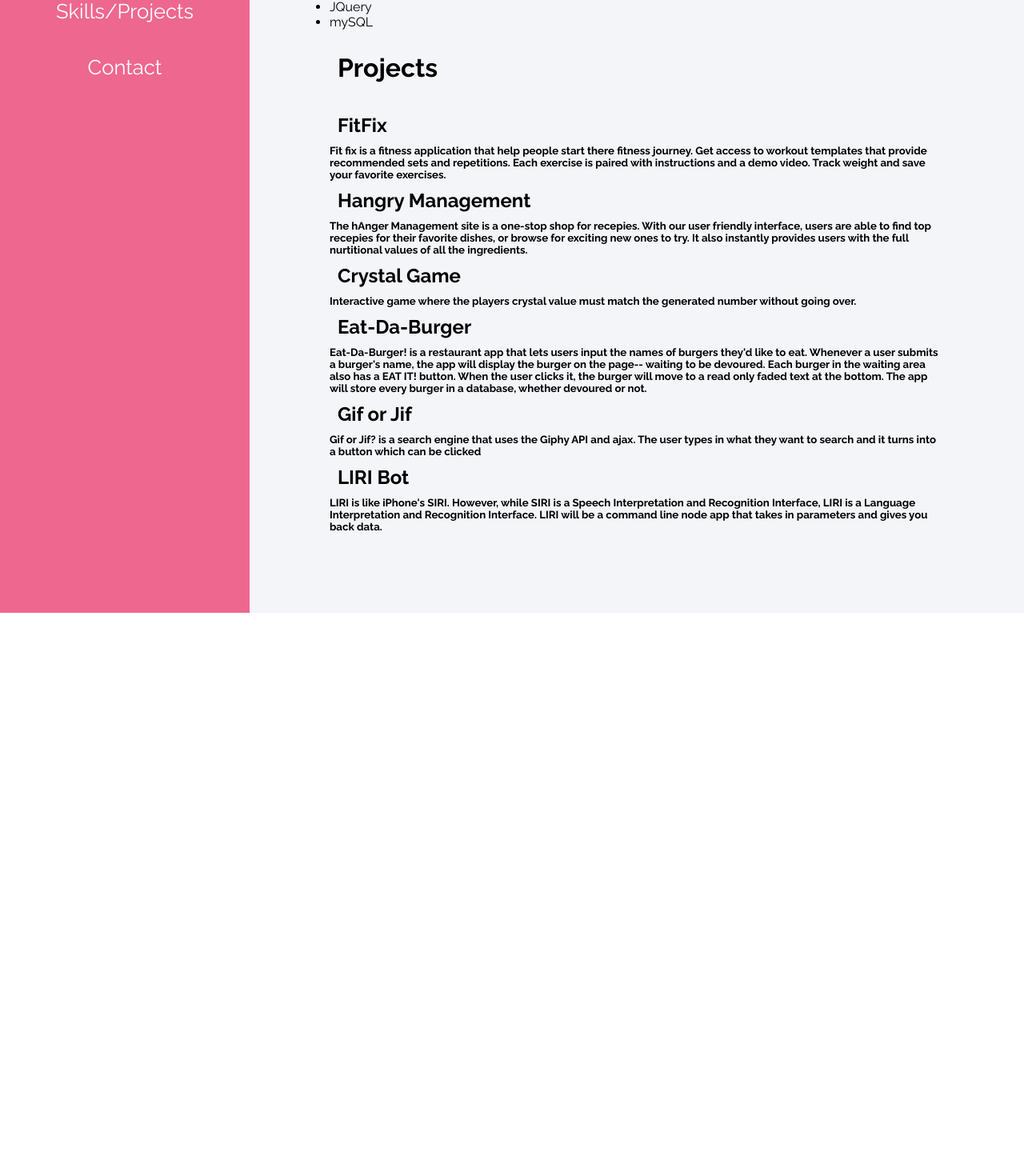
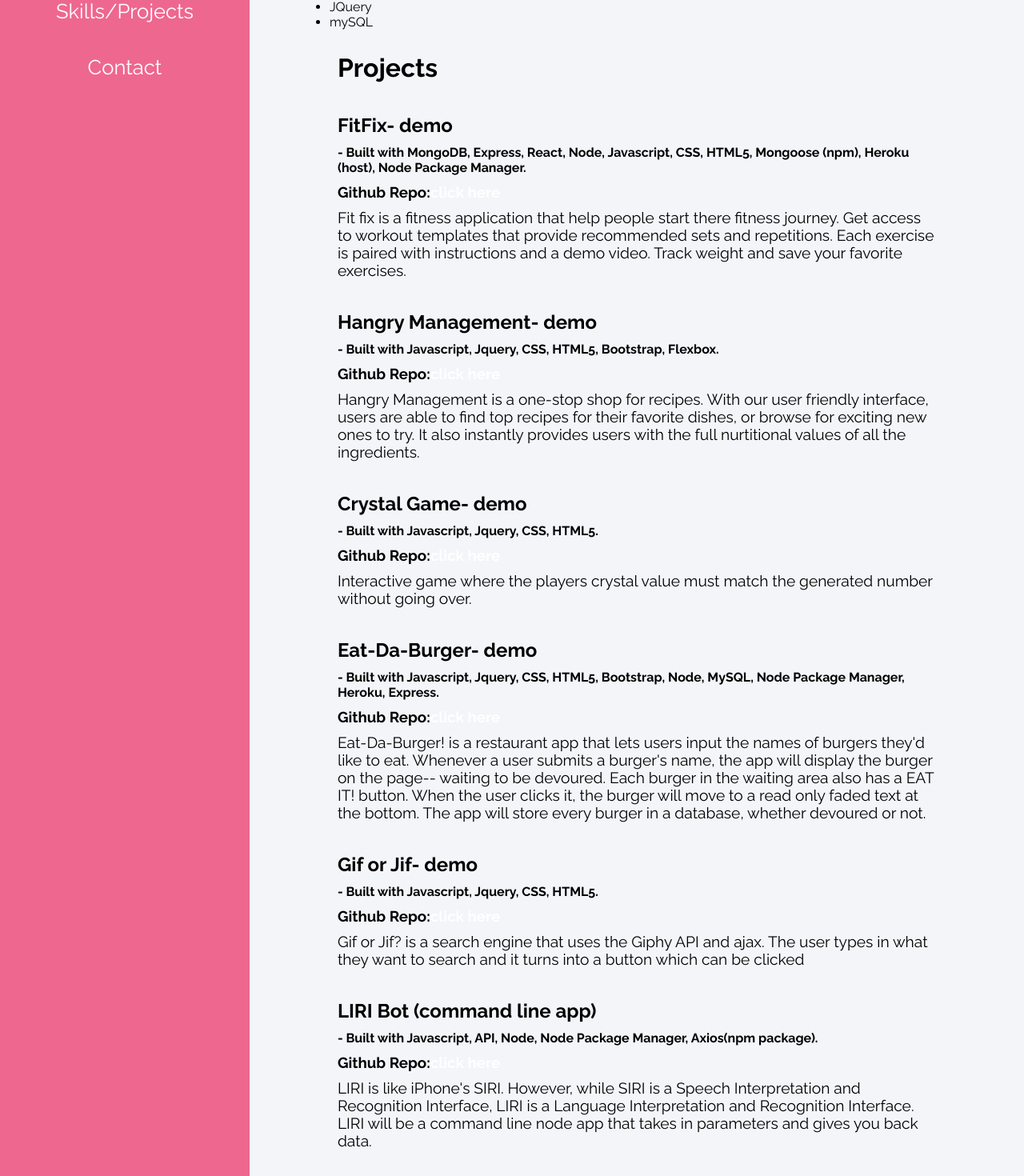
Before and after one commit to vnunez0914/react-portfolio, a React (Create React App) app: page /skills in a window 1280 px wide. Shown: the part 311-1781 px from the top of the page at 80% size. Before the commit the page ends 1077 px from the top, so only its background shows below. Built offline with nearby package versions, Linux system fonts and the light colour scheme.

Commit message:
added github repo and tech used to projects

```diff
--- a/src/contents/Skills.js
+++ b/src/contents/Skills.js
@@ -31,41 +31,78 @@ class Skills extends Component {
         <h1>Projects</h1>
         <br></br>
         <a href="https://shrouded-falls-90324.herokuapp.com/" target="_blank">
-          <h2>FitFix</h2>
+          <h2>FitFix- demo</h2>
         </a>
-        <h5>
+        <h4>
+          - Built with MongoDB, Express, React, Node, Javascript, CSS, HTML5,
+          Mongoose (npm), Heroku (host), Node Package Manager.
+        </h4>
+        <h3>
+          Github Repo:
+            <a class="links" href="https://github.com/joe8021/project3" target="_blank">
+             click here
+          </a>
+        </h3>
+        <p>
           Fit fix is a fitness application that help people start there fitness
           journey. Get access to workout templates that provide recommended sets
           and repetitions. Each exercise is paired with instructions and a demo
           video. Track weight and save your favorite exercises.
-        </h5>
-
+        </p>
+          <br></br>
         <a
           href="https://hangry-squad.github.io/Hanger-Management/"
           target="_blank"
         >
-          <h2>Hangry Management</h2>
+          <h2>Hangry Management- demo</h2>
         </a>
-        <h5>
-          The hAnger Management site is a one-stop shop for recepies. With our
-          user friendly interface, users are able to find top recepies for their
+        <h4>
+          - Built with Javascript, Jquery, CSS, HTML5, Bootstrap, Flexbox.
+        </h4>
+        <h3>
+          Github Repo:
+            <a class="links" href=" https://hangry-squad.github.io/Hanger-Management/" target="_blank">
+             click here
+          </a>
+        </h3>
+        <p>
+          Hangry Management is a one-stop shop for recipes. With our
+          user friendly interface, users are able to find top recipes for their
           favorite dishes, or browse for exciting new ones to try. It also
           instantly provides users with the full nurtitional values of all the
           ingredients.
-        </h5>
-
+        </p>
+          <br></br>
         <a href="https://vnunez0914.github.io/crystal-game/" target="_blank">
-          <h2>Crystal Game</h2>
+          <h2>Crystal Game- demo</h2>
         </a>
-        <h5>
+        <h4>
+          - Built with Javascript, Jquery, CSS, HTML5.
+        </h4>
+        <h3>
+          Github Repo:
+            <a class="links" href="https://github.com/vnunez0914/crystal-game" target="_blank">
+             click here
+          </a>
+        </h3>
+        <p>
           Interactive game where the players crystal value must match the
           generated number without going over.
-        </h5>
-
+        </p>
+          <br></br>
         <a href="https://fast-retreat-63330.herokuapp.com/" target="_blank">
-          <h2>Eat-Da-Burger</h2>
+          <h2>Eat-Da-Burger- demo</h2>
         </a>
-        <h5>
+        <h4>
+          - Built with Javascript, Jquery, CSS, HTML5, Bootstrap, Node, MySQL, Node Package Manager, Heroku, Express.
+        </h4>
+        <h3>
+          Github Repo:
+            <a class="links" href="https://github.com/vnunez0914/burger" target="_blank">
+             click here
+          </a>
+        </h3>
+        <p>
           Eat-Da-Burger! is a restaurant app that lets users input the names of
           burgers they'd like to eat. Whenever a user submits a burger's name,
           the app will display the burger on the page-- waiting to be devoured.
@@ -73,26 +110,44 @@ class Skills extends Component {
           user clicks it, the burger will move to a read only faded text at the
           bottom. The app will store every burger in a database, whether
           devoured or not.
-        </h5>
-
+        </p>
+          <br></br>
         <a href="https://vnunez0914.github.io/Gif-or-Jif/" target="_blank">
-          <h2>Gif or Jif</h2>
+          <h2>Gif or Jif- demo</h2>
         </a>
-        <h5>
+        <h4>
+          - Built with Javascript, Jquery, CSS, HTML5.
+        </h4>
+        <h3>
+          Github Repo:
+            <a class="links" href="https://github.com/vnunez0914/Gif-or-Jif" target="_blank">
+             click here
+          </a>
+        </h3>
+        <p>
           Gif or Jif? is a search engine that uses the Giphy API and ajax. The
           user types in what they want to search and it turns into a button
           which can be clicked
-        </h5>
-
+        </p>
+          <br></br>
         <a href="https://github.com/vnunez0914/liri-node-app" target="_blank">
-          <h2>LIRI Bot</h2>
+          <h2>LIRI Bot (command line app)</h2>
         </a>
-        <h5>
+        <h4>
+          - Built with Javascript, API, Node, Node Package Manager, Axios(npm package).
+        </h4>
+        <h3>
+          Github Repo:
+            <a class="links" href="https://github.com/vnunez0914/liri-node-app" target="_blank">
+             click here
+          </a>
+        </h3>
+        <p>
           LIRI is like iPhone's SIRI. However, while SIRI is a Speech
           Interpretation and Recognition Interface, LIRI is a Language
           Interpretation and Recognition Interface. LIRI will be a command line
           node app that takes in parameters and gives you back data.
-        </h5>
+        </p>
       </div>
     );
   }
```
